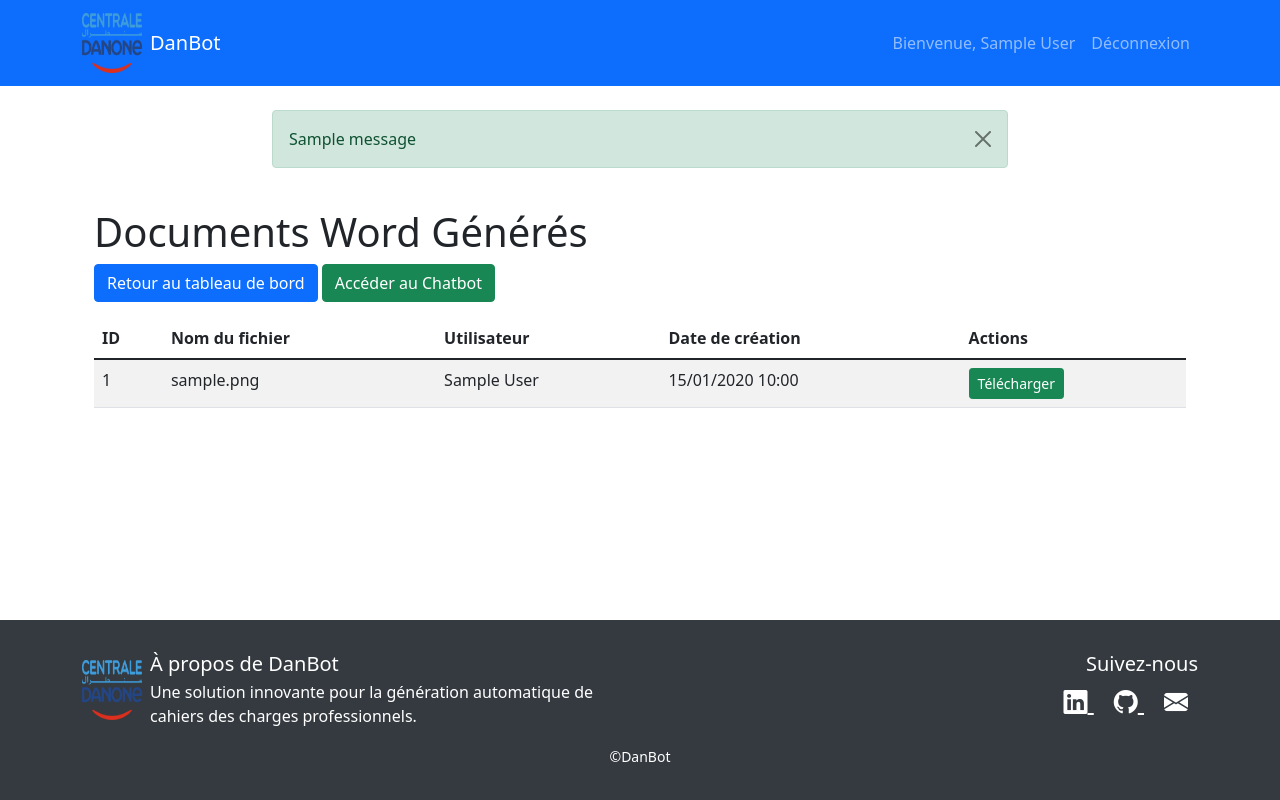
After one commit to Benjelloun-med/medbot_version, a Flask app: page /admin/documents in a window 1280 px wide. The commit adds this page. Run offline with Flask 2, Linux system fonts and the light colour scheme; a user stored in the database is signed in; tables that the repository leaves empty hold one stand-in row (values such as "Sample post"); one stand-in notice (Sample message) is shown; some libraries are stand-ins or nearby versions.

```diff
--- a/app.py
+++ b/app.py
@@ -1,29 +1,41 @@
-from flask import Flask, render_template, request, redirect, url_for, flash, jsonify
+from flask import Flask, render_template, request, redirect, send_file, url_for, flash, jsonify
 from flask_sqlalchemy import SQLAlchemy
 from flask_login import LoginManager, UserMixin, login_user, login_required, logout_user, current_user
 from flask_migrate import Migrate
-from authlib.integrations.flask_client import OAuth
 import os
 from dotenv import load_dotenv
 from openai import OpenAI
 from werkzeug.security import generate_password_hash, check_password_hash
-
+import urllib.parse
+from functools import wraps
+from docx import Document
+from datetime import datetime
+import io
 load_dotenv()
 
 app = Flask(__name__)
-app.secret_key = os.getenv('SECRET_KEY', 'votre-clé-secrète')
-app.config['SQLALCHEMY_DATABASE_URI'] = 'sqlite:///users.db'
-app.config['SQLALCHEMY_TRACK_MODIFICATIONS'] = False
+app.secret_key = os.getenv('SECRET_KEY')
+#app.config['SQLALCHEMY_DATABASE_URI'] = 'sqlite:///users.db'
+#app.config['SQLALCHEMY_TRACK_MODIFICATIONS'] = False
+
+#import openai
+
+#openai.api_type = "azure"
+#openai.api_base = os.getenv('AZURE_OPENAI_ENDPOINT')
+#openai.api_version = os.getenv('AZURE_OPENAI_VERSION', '2023-05-15')
+#openai.api_key = os.getenv('AZURE_OPENAI_KEY')
+#AZURE_DEPLOYMENT = os.getenv('AZURE_OPENAI_DEPLOYMENT')
+
 
 # Affichage des variables d'environnement pour le débogage
-print("Client ID:", os.getenv('GOOGLE_CLIENT_ID'))
-print("Client Secret:", os.getenv('GOOGLE_CLIENT_SECRET'))
+#print("Client ID:", os.getenv('GOOGLE_CLIENT_ID'))
+#print("Client Secret:", os.getenv('GOOGLE_CLIENT_SECRET'))
 
 # Configuration OpenAI
 client = OpenAI(api_key=os.getenv('OPENAI_API_KEY'))
 
 # Configuration OAuth avec plus de détails
-oauth = OAuth(app)
+"""oauth = OAuth(app)
 google_config = {
     'name': 'google',
     'client_id': os.getenv('GOOGLE_CLIENT_ID'),
@@ -45,7 +57,14 @@ oauth.register(
     api_base_url='https://api.github.com/',
     authorize_url='https://github.com/login/oauth/authorize',
     access_token_url='https://github.com/login/oauth/access_token',
-)
+)"""
+
+if odbc_str := os.getenv('ODBC_STR'):
+    params = urllib.parse.quote_plus(odbc_str)
+    app.config['SQLALCHEMY_DATABASE_URI'] = f"mssql+pyodbc:///?odbc_connect={params}"
+#else:
+    #app.config['SQLALCHEMY_DATABASE_URI'] = 'sqlite:///users.db'
+#app.config['SQLALCHEMY_TRACK_MODIFICATIONS'] = False
 
 db = SQLAlchemy(app)
 migrate = Migrate(app, db)
@@ -55,15 +74,27 @@ login_manager.login_view = 'login'
 
 class User(UserMixin, db.Model):
     id = db.Column(db.Integer, primary_key=True)
-    email = db.Column(db.String(100), unique=True)
+    login = db.Column(db.String(100), unique=True)
     name = db.Column(db.String(100))
     password_hash = db.Column(db.String(128))
+    is_admin = db.Column(db.Boolean, default=False)
+    is_active = db.Column(db.Boolean, default=True)
+    documents = db.relationship('GeneratedDocument', backref='user', lazy=True)
 
     def set_password(self, password):
         self.password_hash = generate_password_hash(password)
 
     def check_password(self, password):
         return check_password_hash(self.password_hash, password)
+
+class GeneratedDocument(db.Model):
+    __tablename__ = 'document'
+    id = db.Column(db.Integer, primary_key=True)
+    filename = db.Column(db.String(255), nullable=False)
+    created_at = db.Column(db.DateTime, default=datetime.utcnow)
+    user_id = db.Column(db.Integer, db.ForeignKey('user.id'), nullable=False)
+    content = db.Column(db.Text, nullable=False)
+
 
 @login_manager.user_loader
 def load_user(user_id):
@@ -76,32 +107,35 @@ def index():
 @app.route('/login', methods=['GET', 'POST'])
 def login():
     if request.method == 'POST':
-        email = request.form.get('email')
+        login = request.form.get('login')  # Modification ici
         password = request.form.get('password')
-        user = User.query.filter_by(email=email).first()
+        user = User.query.filter_by(login=login).first()  # Modification ici
 
         if user and user.check_password(password):
+            if not user.is_active:
+                flash('Ce compte a été désactivé. Veuillez contacter un administrateur.')
+                return redirect(url_for('login'))
             login_user(user)
-            return redirect(url_for('chatbot'))
+            return redirect(url_for('admin_dashboard' if user.is_admin else 'chatbot'))
         else:
-            flash('Email ou mot de passe incorrect')
+            flash('Login ou mot de passe incorrect')
 
     return render_template('login.html')
 
-@app.route('/register', methods=['GET', 'POST'])
+"""@app.route('/register', methods=['GET', 'POST'])
 def register():
     if current_user.is_authenticated:
         return redirect(url_for('chatbot'))
     if request.method == 'POST':
-        email = request.form.get('email')
+        login = request.form.get('login')
         name = request.form.get('name')
         password = request.form.get('password')
 
-        if User.query.filter_by(email=email).first():
-            flash('Cet email est déjà utilisé')
+        if User.query.filter_by(login=login).first():
+            flash('Ce login est déjà utilisé')
             return redirect(url_for('register'))
 
-        user = User(email=email, name=name)
+        user = User(login=login, name=name)
         user.set_password(password)
         db.session.add(user)
         db.session.commit()
@@ -154,11 +188,21 @@ def github_authorize():
 
     login_user(user)
     return redirect(url_for('chatbot'))
+"""
+
 
 @app.route('/chatbot')
 @login_required
 def chatbot():
     return render_template('chatbot.html')
+
+def load_cdc_content():
+    try:
+        with open("cdc.txt", "r", encoding="utf-8") as file:
+            return file.read()
+    except Exception as e:
+        print(f"Erreur lors de la lecture du fichier cdc.txt: {e}")
+        return ""
 
 @app.route('/api/chat', methods=['POST'])
 @login_required
@@ -169,19 +213,18 @@ def chat():
 
     try:
         print("Tentative d'appel à OpenAI...")  # Debug
+        cdc_content = load_cdc_content()
+
         # Appel à l'API OpenAI avec la nouvelle syntaxe
         response = client.chat.completions.create(
-            model="gpt-4o-mini",
-            store=True,
+            model="gpt-4",
             messages=[
-                {"role": "system", "content": "Vous êtes un assistant spécialisé dans la création de cahiers des charges. Votre rôle est de poser des questions un par un aux utilisateurs pour structurer et rédiger leurs cahiers des charges de manière professionnelle et l'envoyer sous forme word."},
+                {"role": "system", "content": f"Vous êtes un assistant spécialisé dans la création de cahiers des charges. Votre rôle est de poser des questions un par un aux utilisateurs pour structurer et rédiger leurs cahiers des charges de manière professionnelle et l'envoyer sous forme word. Sans répondre aux questions hors de ce contexte. Basez-vous sur le contenu suivant pour les questions : {cdc_content}"},
                 {"role": "user", "content": user_message}
             ],
             max_tokens=500
         )
         print("Réponse OpenAI reçue")  # Debug
-
-
 
         bot_response = response.choices[0].message.content
         print("Réponse:", bot_response)  # Debug
@@ -196,40 +239,181 @@ def logout():
     logout_user()
     return redirect(url_for('index'))
 
-@app.route('/test-login')
-def test_login():
-    return """
-    <html>
-        <head>
-            <title>Test Login</title>
-            <link href="https://cdn.jsdelivr.net/npm/bootstrap@5.1.3/dist/css/bootstrap.min.css" rel="stylesheet">
-        </head>
-        <body>
-            <div class="container mt-5">
-                <div class="row justify-content-center">
-                    <div class="col-md-6">
-                        <div class="card">
-                            <div class="card-body">
-                                <h2 class="text-center mb-4">Test Connexion</h2>
-                                <form method="POST" action="/login">
-                                    <div class="mb-3">
-                                        <label for="email" class="form-label">Email</label>
-                                        <input type="email" class="form-control" id="email" name="email" required>
-                                    </div>
-                                    <div class="mb-3">
-                                        <label for="password" class="form-label">Mot de passe</label>
-                                        <input type="password" class="form-control" id="password" name="password" required>
-                                    </div>
-                                    <button type="submit" class="btn btn-primary w-100">Se connecter</button>
-                                </form>
-                            </div>
-                        </div>
-                    </div>
-                </div>
-            </div>
-        </body>
-    </html>
-    """
+
+
+# Fonction pour vérifier si l'utilisateur est admin
+def admin_required(f):
+    @wraps(f)
+    def decorated_function(*args, **kwargs):
+        if not current_user.is_authenticated or not current_user.is_admin:
+            flash('Accès non autorisé')
+            return redirect(url_for('index'))
+        return f(*args, **kwargs)
+    return decorated_function
+
+# Routes d'administration
+@app.route('/admin')
+@login_required
+@admin_required
+def admin_dashboard():
+    users = User.query.all()
+    return render_template('admin/dashboard.html', users=users)
+
+@app.route('/admin/user/<int:user_id>/edit', methods=['GET', 'POST'])
+@login_required
+@admin_required
+def admin_edit_user(user_id):
+    user = User.query.get_or_404(user_id)
+    if request.method == 'POST':
+        user.name = request.form.get('name')
+        user.login = request.form.get('login')
+        user.is_admin = 'is_admin' in request.form
+        if request.form.get('password'):
+            user.set_password(request.form.get('password'))
+        db.session.commit()
+        flash('Utilisateur mis à jour avec succès')
+        return redirect(url_for('admin_dashboard'))
+    return render_template('admin/edit_user.html', user=user)
+
+@app.route('/admin/user/<int:user_id>/delete', methods=['POST'])
+@login_required
+@admin_required
+def admin_delete_user(user_id):
+    user = User.query.get_or_404(user_id)
+    if user.id == current_user.id:
+        flash('Vous ne pouvez pas supprimer votre propre compte')
+        return redirect(url_for('admin_dashboard'))
+    db.session.delete(user)
+    db.session.commit()
+    flash('Utilisateur supprimé avec succès')
+    return redirect(url_for('admin_dashboard'))
+
+@app.route('/admin/user/new', methods=['GET', 'POST'])
+@login_required
+@admin_required
+def admin_new_user():
+    if request.method != 'POST':
+        return render_template('admin/new_user.html')
+    login = request.form.get('login')
+    name = request.form.get('name')
+    password = request.form.get('password')
+    is_admin = 'is_admin' in request.form
+
+    # Vérification des champs obligatoires
+    if not login or not name or not password:
+        flash("Tous les champs sont obligatoires.", "danger")
+        return redirect(url_for('admin_new_user'))
+
+    # Vérification de l'unicité du login
+    if User.query.filter_by(login=login).first():
+        flash('Ce login est déjà utilisé', "danger")
+        return redirect(url_for('admin_new_user'))
+
+    # (Optionnel) Vérification de l'unicité du nom si nécessaire
+    # if User.query.filter_by(name=name).first():
+    #     flash('Ce nom est déjà utilisé', "danger")
+    #     return redirect(url_for('admin_new_user'))
+
+    user = User(login=login, name=name, is_admin=is_admin)
+    user.set_password(password)
+    db.session.add(user)
+    db.session.commit()
+    flash('Utilisateur créé avec succès', "success")
+    return redirect(url_for('admin_dashboard'))
+
+
+@app.route('/admin/user/<int:user_id>/toggle-status', methods=['POST'])
+@login_required
+@admin_required
+def admin_toggle_user_status(user_id):
+    user = User.query.get_or_404(user_id)
+    if user.id == current_user.id:
+        return jsonify({"error": "Vous ne pouvez pas modifier votre propre statut"}), 400
+
+    user.is_active = not user.is_active
+    db.session.commit()
+
+    return jsonify({
+        "success": True,
+        "is_active": user.is_active,
+        "message": f"Compte {'activé' if user.is_active else 'désactivé'} avec succès"
+    })
+
+@app.route('/api/save-word', methods=['POST'])
+@login_required
+def save_word():
+    try:
+        data = request.json
+        messages = data.get('messages', [])
+
+        # Vérifier qu'il y a des messages et récupérer le dernier
+        if not messages or len(messages) == 0:
+            return jsonify({"error": "Aucun message disponible à enregistrer."}), 400
+
+        last_message = messages[-1].get('content', '')
+
+        # Créer un document Word
+        doc = Document()
+        doc.add_heading('Cahier des Charges', 0)
+        doc.add_paragraph(f'Date de création : {datetime.now().strftime("%d/%m/%Y")}')
+        doc.add_paragraph(last_message)  # Ajouter UNIQUEMENT le dernier message IA
+
+        # Sauvegarder le document dans un buffer
+        file_stream = io.BytesIO()
+        doc.save(file_stream)
+        file_stream.seek(0)
+
+        # Générer un nom de fichier
+        filename = f'cahier_des_charges_{datetime.now().strftime("%Y%m%d_%H%M%S")}.docx'
+
+        # Sauvegarder uniquement le dernier message dans la base de données
+        document_record = GeneratedDocument(
+            filename=filename,
+            user_id=current_user.id,
+            content=last_message  # Sauvegarde du dernier message seulement
+        )
+        db.session.add(document_record)
+        db.session.commit()
+
+        return send_file(
+            file_stream,
+            mimetype='application/vnd.openxmlformats-officedocument.wordprocessingml.document',
+            as_attachment=True,
+            download_name=filename
+        )
+    except Exception as e:
+        print("Erreur détaillée lors de la sauvegarde en Word :", e)
+        return jsonify({"error": "Une erreur est survenue lors de la sauvegarde du document.", "details": str(e)}), 500
+@app.route('/admin/documents')
+@login_required
+@admin_required
+def admin_documents():
+    documents = GeneratedDocument.query.order_by(GeneratedDocument.created_at.desc()).all()
+    return render_template('admin/documents.html', documents=documents)
+
+@app.route('/admin/document/<int:doc_id>/download')
+@login_required
+@admin_required
+def admin_download_document(doc_id):
+    document = GeneratedDocument.query.get_or_404(doc_id)
+
+    # Créer un nouveau document Word
+    doc = Document()
+    doc.add_heading('Cahier des Charges', 0)
+    doc.add_paragraph(f'Date de création : {document.created_at.strftime("%d/%m/%Y")}')
+    doc.add_paragraph(document.content)
+
+    # Sauvegarder le document dans un buffer
+    file_stream = io.BytesIO()
+    doc.save(file_stream)
+    file_stream.seek(0)
+
+    return send_file(
+        file_stream,
+        mimetype='application/vnd.openxmlformats-officedocument.wordprocessingml.document',
+        as_attachment=True,
+        download_name=document.filename
+    )
 
 if __name__ == '__main__':
     with app.app_context():
--- /dev/null
+++ b/templates/admin/documents.html
@@ -0,0 +1,47 @@
+{% extends "base.html" %}
+
+{% block content %}
+<div class="container mt-4" data-aos="flip-left"
+data-aos-easing="ease-out-cubic"
+data-aos-duration="2000">
+    <h1>Documents Word Générés</h1>
+
+    <div class="mb-3">
+        <a href="{{ url_for('admin_dashboard') }}" class="btn btn-primary">
+            <i class="fas fa-arrow-left"></i> Retour au tableau de bord
+        </a>
+        <a href="{{ url_for('chatbot') }}" class="btn btn-success">
+            <i class="fas fa-robot"></i> Accéder au Chatbot
+        </a>
+    </div>
+
+    <div class="table-responsive">
+        <table class="table table-striped">
+            <thead>
+                <tr>
+                    <th>ID</th>
+                    <th>Nom du fichier</th>
+                    <th>Utilisateur</th>
+                    <th>Date de création</th>
+                    <th>Actions</th>
+                </tr>
+            </thead>
+            <tbody>
+                {% for doc in documents %}
+                <tr>
+                    <td>{{ doc.id }}</td>
+                    <td>{{ doc.filename }}</td>
+                    <td>{{ doc.user.name }}</td>
+                    <td>{{ doc.created_at.strftime('%d/%m/%Y %H:%M') }}</td>
+                    <td>
+                        <a href="{{ url_for('admin_download_document', doc_id=doc.id) }}" class="btn btn-sm btn-success">
+                            <i class="fas fa-download"></i> Télécharger
+                        </a>
+                    </td>
+                </tr>
+                {% endfor %}
+            </tbody>
+        </table>
+    </div>
+</div>
+{% endblock %}
--- a/templates/base.html
+++ b/templates/base.html
@@ -32,6 +32,7 @@
             color: white;
             padding: 2rem 0;
             margin-top: 3rem;
+            overflow-y: auto;
         }
         .social-links a {
             color: white;
@@ -83,6 +84,20 @@
     </nav>
 
     <div class="container mt-4">
+        {% with messages = get_flashed_messages(with_categories=true) %}
+            {% if messages %}
+                <div class="row">
+                    <div class="col-md-8 mx-auto">
+                        {% for category, message in messages %}
+                            <div class="alert alert-{{ category }} alert-dismissible fade show" role="alert">
+                                {{ message }}
+                                <button type="button" class="btn-close" data-bs-dismiss="alert" aria-label="Close"></button>
+                            </div>
+                        {% endfor %}
+                    </div>
+                </div>
+            {% endif %}
+        {% endwith %}
         {% block content %}{% endblock %}
     </div>
 
@@ -100,7 +115,7 @@
                 <div class="col-md-6 text-center text-md-end">
                     <h5>Suivez-nous</h5>
                     <div class="social-links">
-                        <a href="https://www.linkedin.com/company/centrale-laitiere/posts/?feedView=all" target="_blank" title="LinkedIn">
+                        <a href="https://www.linkedin.com/in/mohamed-larbi-benjelloun-637427215/" target="_blank" title="LinkedIn">
                             <i class="bi bi-linkedin"></i>
                         </a>
                         <a href="https://github.com/Benjelloun-med" target="_blank" title="GitHub">
--- a/templates/login.html
+++ b/templates/login.html
@@ -11,8 +11,8 @@
                     <!-- Formulaire de connexion -->
                     <form method="POST" action="{{ url_for('login') }}">
                         <div class="mb-3">
-                            <label for="email" class="form-label">Email</label>
-                            <input type="email" class="form-control" id="email" name="email" required>
+                            <label for="login" class="form-label">login</label>
+                            <input type="login" class="form-control" id="login" name="login" required>
                         </div>
                         <div class="mb-3">
                             <label for="password" class="form-label">Mot de passe</label>
```
Also changed, not shown: requirements.txt (+10 -9 lines), templates/admin/dashboard.html (added, +118 -0 lines), templates/admin/edit_user.html (added, +36 -0 lines), templates/admin/new_user.html (added, +37 -0 lines), templates/chatbot.html (+49 -2 lines), templates/index.html (+7 -2 lines), templates/register.html (deleted, +0 -45 lines), users.db (deleted), 1 other file.
